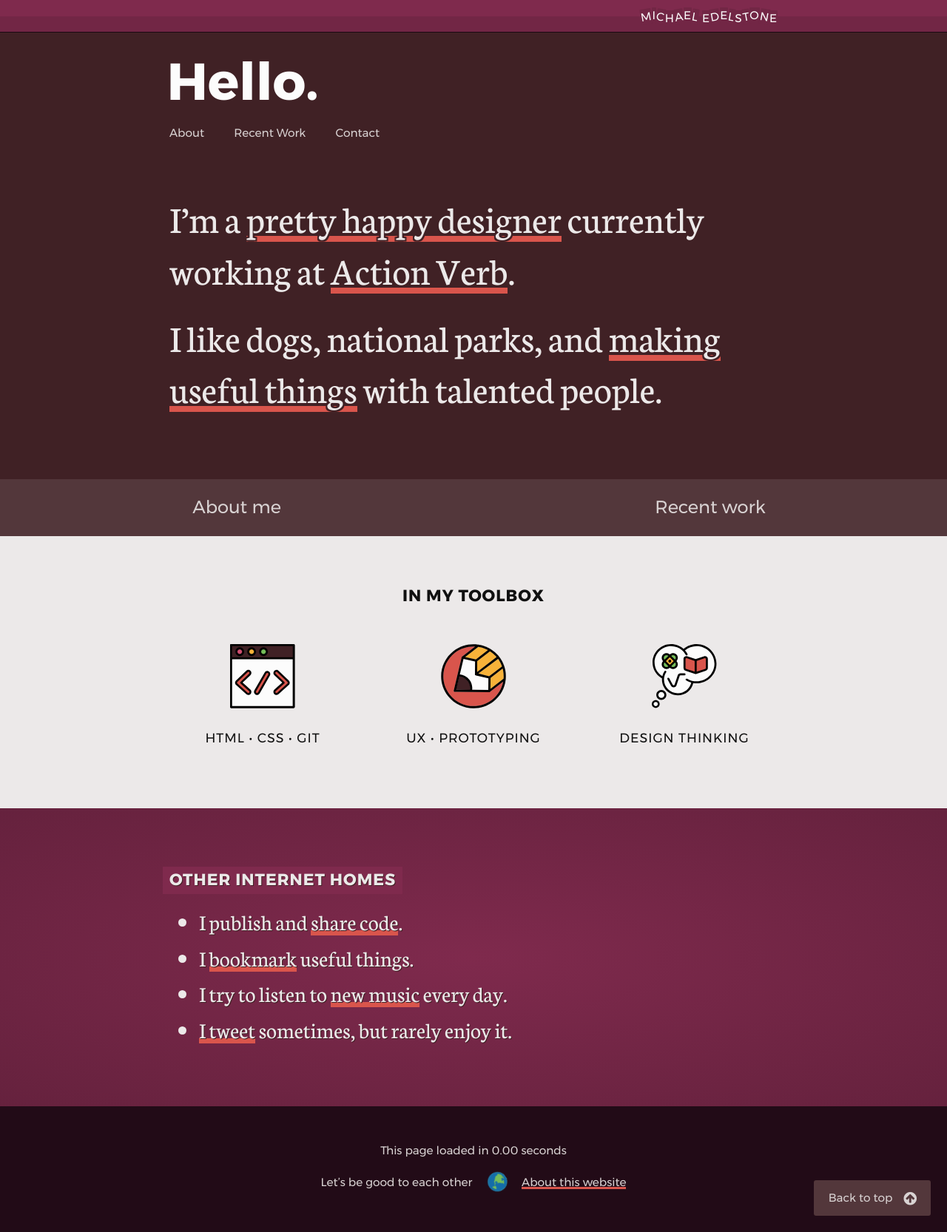
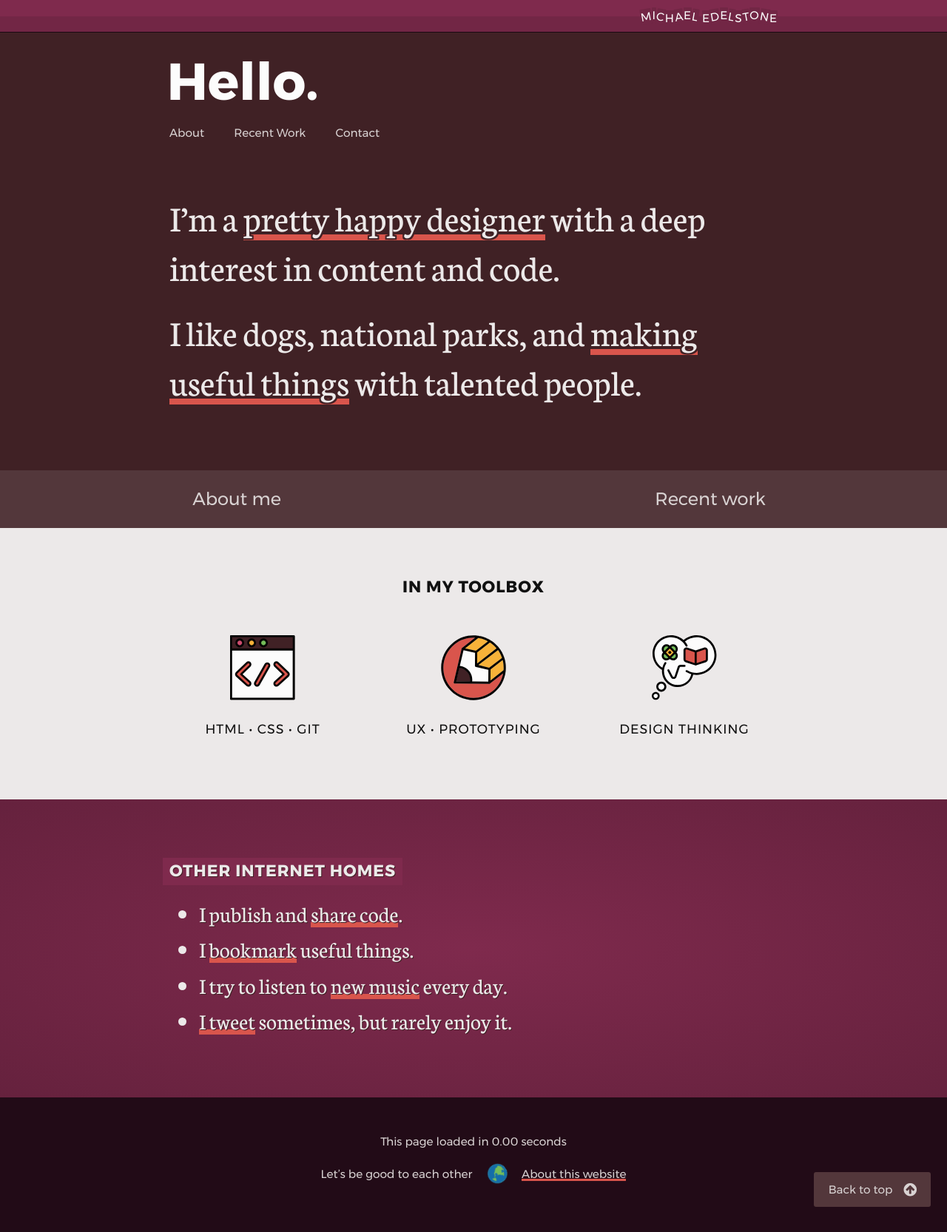
Before and after one commit to edelstone/my-website, a Jekyll site: the page built from index.html, in a window 1280 px wide. Shown: the whole page at 74% size. Built offline with Jekyll 4.4.1, drawn with Linux system fonts in a browser that asks for light colours.

Commit message:
small content improvements

```diff
--- a/_layouts/default.html
+++ b/_layouts/default.html
@@ -14,7 +14,7 @@
 
   <body>
 
-  <a href="#content" class="offscreen">Skip to Content</a>
+  <a href="#content" class="offscreen">Skip to main content</a>
 
   <header id="top" class="header">
 
--- a/_sass/global.scss
+++ b/_sass/global.scss
@@ -237,8 +237,8 @@ h1, h2, h3, h4, button, .signature, .intro, .footer, .button, .button-light, .ta
 
 .main-area a {
 	color: $black;
-	background: tint($orange, 60%);
-	background: linear-gradient(to bottom, transparent 0, transparent 83%, tint($orange, 60%) 83%, tint($orange, 60%) 100%);
+	background: tint($orange, 50%);
+	background: linear-gradient(to bottom, transparent 0, transparent 83%, tint($orange, 50%) 83%, tint($orange, 50%) 100%);
 	text-decoration: none;
 }
 
@@ -285,10 +285,10 @@ h1, h2, h3, h4, button, .signature, .intro, .footer, .button, .button-light, .ta
 }
 
 .main-area hr {
-	margin: -0.8rem 0 0;
+	margin: -1rem 0 0;
 	border: none;
 	background: $pink;
-	height: 5px;
+	height: 7px;
 	max-width: 5rem;
 }
 
@@ -678,8 +678,8 @@ a.offscreen:focus, a.offscreen:active, a.offscreen:hover {
 }
 
 .main-area .productivity a {
-	background: tint($maroon, 70%);
-	background: linear-gradient(to bottom, transparent 0, transparent 83%, tint($maroon, 70%) 83%, tint($maroon, 70%) 100%);
+	background: tint($maroon, 60%);
+	background: linear-gradient(to bottom, transparent 0, transparent 83%, tint($maroon, 60%) 83%, tint($maroon, 60%) 100%);
 }
 
 .main-area .productivity a:hover, .main-area .productivity a:focus {
@@ -780,15 +780,17 @@ a.offscreen:focus, a.offscreen:active, a.offscreen:hover {
 }
 
 .choices .button-prev:hover, .choices .button-prev:focus {
-	box-shadow: 0px 6px shade($pink, 30%);
+	box-shadow: 0px 6px shade($pink, 30%), -6px 0 $pink, -6px 6px shade($pink, 30%);
 	background: $pink;
 	text-shadow: 1px 1px 0 shade($pink, 30%);
+  left: 6px;
 }
 
 .choices .button-next:hover, .choices .button-next:focus {
-	box-shadow: 0 6px shade($orange, 30%);
+	box-shadow: 0 6px shade($orange, 30%), 6px 0 $orange, 6px 6px shade($orange, 30%);
 	background: $orange;
 	text-shadow: 1px 1px 0 shade($orange, 30%);
+  left: -6px;
 }
 
 .choices a:active {
@@ -1252,9 +1254,6 @@ a.offscreen:focus, a.offscreen:active, a.offscreen:hover {
 	.constrain {
 		max-width: 80rem;
 	}
-	.quick-bio {
-		font-size: 4.8rem;
-	}
 	.title-area {
 		padding-top: 8rem;
 		margin-top: -8rem;
--- a/about.html
+++ b/about.html
@@ -20,8 +20,9 @@ button-next-link: /portfolio
 
 		<div class="text-intro">
 			<h2>Quick bio</h2>
-			<p>I’m Michael Edelstone, a product and brand designer working at <a href="https://actionverb.com/">Action Verb</a>, the extremely talented and fully remote team that makes <a href="https://brickftp.com/">BrickFTP</a>. Before that I led digital design at <a href="http://umarketing.txstate.edu">Texas State University</a>.</p>
+			<p>I’m Michael Edelstone, a product and marketing designer working at <a href="https://actionverb.com/">Action Verb</a>, the extremely talented and fully-remote team that makes <a href="https://brickftp.com/">BrickFTP</a>. Before that I led digital design and content at <a href="http://umarketing.txstate.edu">Texas State University</a>.</p>
 			<p>I&#8217;m into <a href="https://photos.app.goo.gl/ibakW6gsRauxRT9D3">bicycles</a>, movies, astronomy, <a href="https://drive.google.com/open?id=18UmsEMmCnD-Nw_pzG3fmYnuURfY&usp=sharing">national parks</a>, and adventures with <a href="https://photos.app.goo.gl/NgCfeXFpNXnYUSYD3">my dog, Chloe</a>. One day I hope to be recruited by an intergalactic team of fighter pilots like Alex Rogan in <i>The Last Starfighter</i>.</p>
+			<p>Don't like brevity? <a href="https://edelstone.github.io/">Here's a longer version</a>.</p>
 		</div>
 
 		<div id="skills" class="productivity skills">
@@ -38,7 +39,7 @@ button-next-link: /portfolio
 					<ul class="important-updates fa-ul">
 						<li><i class="fa-li fa fa-check"></i><span class="inline-header"> Product UX:</span> Sketches, hifi mockups, and clickable prototypes using a refined, understandable process.</li>
 						<li><i class="fa-li fa fa-check"></i><span class="inline-header">Design tools:</span> Balsamiq, Photoshop, and Chrome DevTools are my go-tos, but I enjoy Sketch and InVision too.</li>
-						<li><i class="fa-li fa fa-check"></i><span class="inline-header">Git and GitHub:</span> Experience from React to Jekyll. <a href="https://github.com/edelstone">I <span class="fa-stack fa-lg fa-inline"><i style="color: #cf4d6f;" class="fa fa-heart fa-stack-1x"></i><i class="fa fa-heart-o fa-stack-1x"></i></span> open source</a> and the command line.</li>
+						<li><i class="fa-li fa fa-check"></i><span class="inline-header">Git and GitHub:</span> From React projects to static sites. <a href="https://github.com/edelstone">I <span class="fa-stack fa-lg fa-inline"><i style="color: #cf4d6f;" class="fa fa-heart fa-stack-1x"></i><i class="fa fa-heart-o fa-stack-1x"></i></span> open source</a> and the command line.</li>
 					</ul>
 				</div>
 			</div>
--- a/index.html
+++ b/index.html
@@ -10,7 +10,7 @@ footer-choices: hide-and-dont-read
 <div class="home-intro-wrapper">
 	<div class="home-intro constrain">
 		<div class="quick-bio">
-			<p>I’m a <a href="about.html">pretty happy designer</a> currently working at <a href="https://actionverb.com/">Action Verb</a>.</p>
+			<p>I’m a <a href="about.html">pretty happy designer</a> with a deep interest in content and code.</p>
 			<p>I like dogs, national parks, and <a href="portfolio">making useful things</a> with talented people.</p>
 		</div>
 	</div>
--- a/portfolio/texas-state-brand.html
+++ b/portfolio/texas-state-brand.html
@@ -118,9 +118,6 @@ button-next-link: /portfolio/plano-cycling-website
 				</div>
 				<p class="caption"><a href="http://edelstone.github.io/web-tools/test-gold.html">Swatches</a> to assist in selecting an accessible primary gold color</p>
 
-				<img class="image-border image-modal" data-featherlight="/images/screenshot-demo-txst-brand-type.jpg" src="/images/screenshot-demo-txst-brand-type.jpg" alt="Screenshot of button demo" />
-				<p class="caption">Combining colors, images, and type (and playing with <a href="#buttons">button styles</a>)</p>
-
 			</div>
 
 			<h3 id="implementation">Real-world implementation</h3>
```
